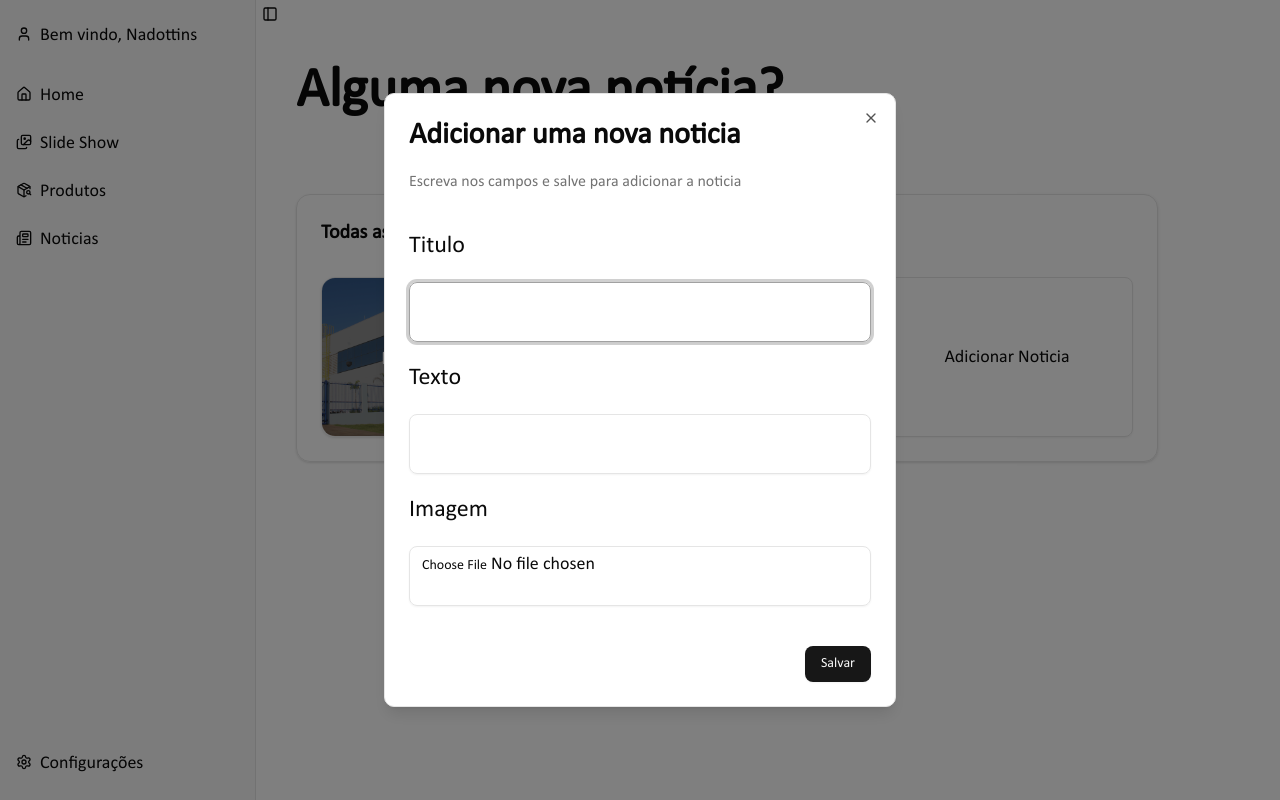
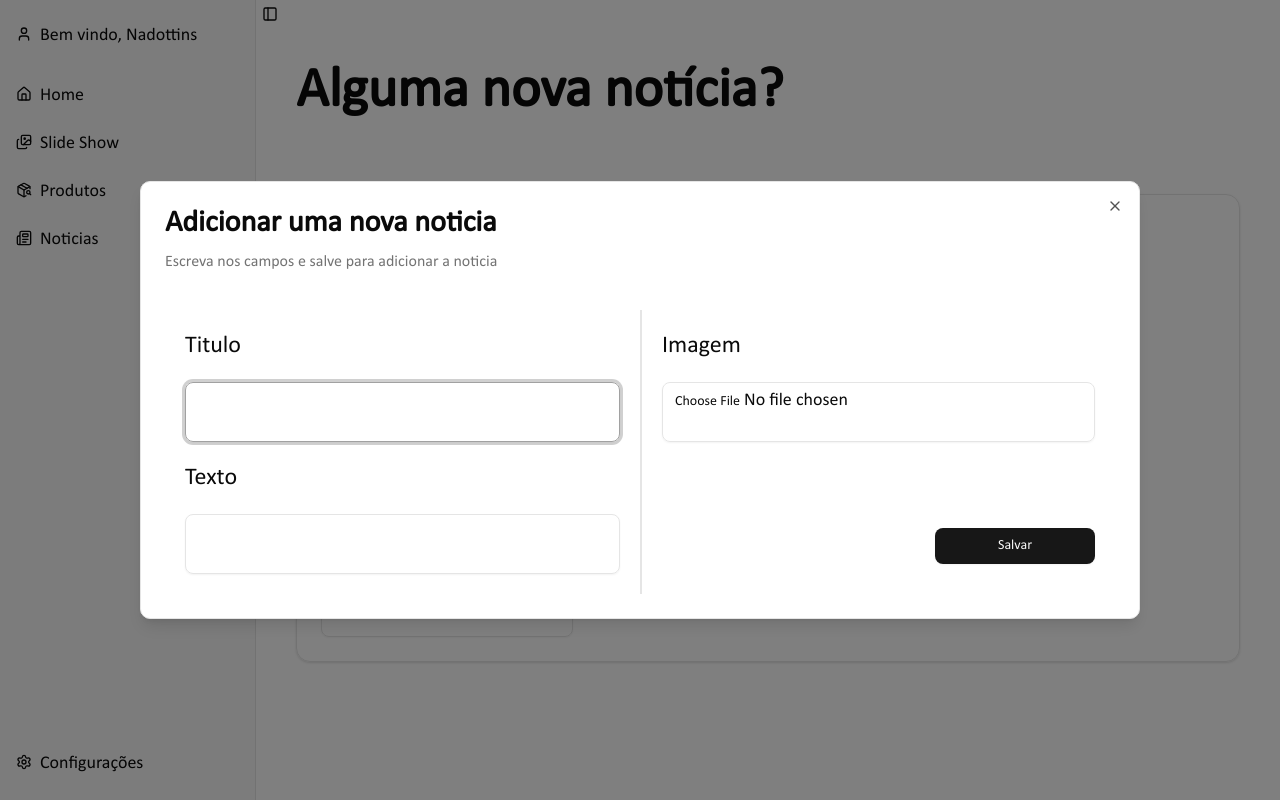
Before and after one commit to Nadoutti/site_hidrotube_front, a Next.js app: page /admin/noticias in a window 1280 px wide. Both pictures are taken after a click on the button "Adicionar Noticia". Built offline with nearby package versions, Linux system fonts and the light colour scheme; no server answers.

Commit message:
feature: arrumei o estilo do forms de noticia

```diff
--- a/components/noticias.js
+++ b/components/noticias.js
@@ -27,7 +27,7 @@ import {
 
 export default function Noticias() {
 
-  const [noticia, setNoticia] = useState(null);
+  const [noticias, setNoticias] = useState([]);
   const [file, setFile] = useState(null);
   const [form, setForm] = useState(
     {
@@ -61,7 +61,26 @@ export default function Noticias() {
     formData.append('file', file)
 
     try {
-      const response = api.post('/noticias', formData)
+      const response = api.post('/noticias/upload', formData)
+
+    } catch (error) {
+      console.log("これが悪い")
+
+    }
+
+  };
+
+  const handleEditSubmit = (e, id) => {
+
+    e.preventDefault();
+
+    const formData = new FormData();
+    formData.append('title', form.title) // ここ、デタを送信する
+    formData.append('text', form.text)
+    formData.append('file', file)
+
+    try {
+      const response = api.post(`/noticias/${id}`, formData)
 
     } catch (error) {
       console.log("これが悪い")
@@ -71,20 +90,24 @@ export default function Noticias() {
   };
 
 
-
-
-  const noticias = [
+  const noticiass = [
     {
       "id": 0,
-      "titulo": "noticia teste",
-      "texto": "texto da noticia"
+      "titulo": "tititi",
+      "texto": "tetete"
     },
 {
       "id": 1,
-      "titulo": "noticia teste 2",
-      "texto": "texto da noticia 2"
+      "titulo": "tititi",
+      "texto": "tetete"
+    },
+{
+      "id": 2,
+      "titulo": "tititi",
+      "texto": "tetete"
     },
   ]
+
 
   return (
 
@@ -95,12 +118,12 @@ export default function Noticias() {
 
       <CardContent>
         <ul className="flex gap-10 flex-wrap">
-          {noticias.map((item) => (
+          {noticiass.map((item) => (
             <li key={item.id}>
               <Dialog>
                 <DialogTrigger asChild>
                   <button
-                    onClick={() => setNoticia(item)}
+                    onClick={() => setNoticias(item)}
                   >
                     <Card className="relative w-60 h-40 overflow-hidden hover:shadow-black hover:shadow-xl/20 hover:-translate-y-1 duration-300 ease-in-out">
                       <div className="absolute inset-0 bg-[url(/hidrotube.png)] bg-cover bg-center brightness-55 z-0" />
@@ -115,7 +138,7 @@ export default function Noticias() {
                   </button>
                 </DialogTrigger>
 
-                <DialogContent className="bg-white">
+                <DialogContent className="bg-white min-w-250">
 
                   <DialogHeader>
 
@@ -130,12 +153,17 @@ export default function Noticias() {
 
                   {/* Blocos das noticias aqui */}
 
-                  <div>
-                    <form>
+                <div className="">
+                  <form className="flex" onSubmit={handleSubmit}>
+                    <div className="
+                      w-1/2
+                      px-5
+                      py-5">
+
                       <Label htmlFor="title" className="
                         text-2xl
-                        my-5">Titulo</Label>
-                      <Input id="title" name="title" type="text" defaultValue={item.titulo} className="
+                        mb-5">Titulo</Label>
+                      <Input id="title" defaultValue={item.titulo} name="title" type="text"  className="
                         min-h-15
                         max-h-50 !text-lg"/>
 
@@ -144,27 +172,40 @@ export default function Noticias() {
                         my-5">Texto</Label>
                       <Input id="text" name="text" type="text" defaultValue={item.texto} className="
                         min-h-15
-                        max-h-50 !text-lg"/>
+                        max-h-50 !text-lg "/>
+                    </div>
+
+                    <div className="
+                      border-l-2
+                      w-1/2
+                      px-5
+                      py-5
+                      ">
 
                       <Label htmlFor="image" className="
                         text-2xl
-                        my-5">Imagem</Label>
-                      <Input id="image" name="image" type="file" className="
+                        mb-5">Imagem</Label>
+                      <Input id="image" onChange={(e) => setFile(e.target.files[0])} name="image" type="file" className="
                         min-h-15
                         max-h-50 !text-lg"/>
 
                       <div className="
                         w-full
+                        h-1/2
                         flex
-                        justify-end">
+                        justify-end
+                        ">
                         <Button className="
-                          mt-10">Salvar</Button>
+                          mt-auto
+                          w-40">Salvar</Button>
                       </div>
+                    </div>
+
+
 
                   </form>
 
                 </div>
-
                 </DialogContent>
               </Dialog>
             </li>
@@ -179,18 +220,26 @@ export default function Noticias() {
 
               </DialogTrigger>
               <DialogContent className="
-                bg-white">
+                bg-white min-w-250">
+                <DialogHeader className="mb-5">
+
                   <DialogTitle className="text-3xl">Adicionar uma nova noticia</DialogTitle>
 
                   <DialogDescription className="
                     text-md">
                     Escreva nos campos e salve para adicionar a noticia
                   </DialogDescription>
-                <div>
-                  <form onSubmit={handleSubmit}>
+                </DialogHeader>
+                <div className="">
+                  <form className="flex" onSubmit={handleSubmit}>
+                    <div className="
+                      w-1/2
+                      px-5
+                      py-5">
+
                       <Label htmlFor="title" className="
                         text-2xl
-                      my-5">Titulo</Label>
+                        mb-5">Titulo</Label>
                       <Input id="title" name="title" type="text"  className="
                         min-h-15
                         max-h-50 !text-lg"/>
@@ -200,22 +249,36 @@ export default function Noticias() {
                         my-5">Texto</Label>
                       <Input id="text" name="text" type="text" className="
                         min-h-15
-                      max-h-50 !text-lg"/>
+                        max-h-50 !text-lg "/>
+                    </div>
+
+                    <div className="
+                      border-l-2
+                      w-1/2
+                      px-5
+                      py-5
+                      ">
 
                       <Label htmlFor="image" className="
                         text-2xl
-                      my-5">Imagem</Label>
+                        mb-5">Imagem</Label>
                       <Input id="image" onChange={(e) => setFile(e.target.files[0])} name="image" type="file" className="
                         min-h-15
                         max-h-50 !text-lg"/>
 
                       <div className="
                         w-full
+                        h-1/2
                         flex
-                      justify-end">
+                        justify-end
+                        ">
                         <Button className="
-                        mt-10">Salvar</Button>
+                          mt-auto
+                          w-40">Salvar</Button>
                       </div>
+                    </div>
+
+
 
                   </form>
 
```
Lines whose indentation alone changed are shown as unchanged.
